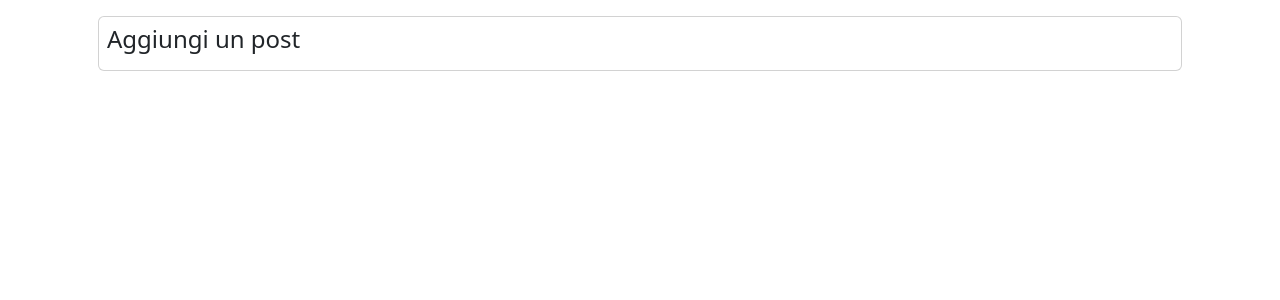
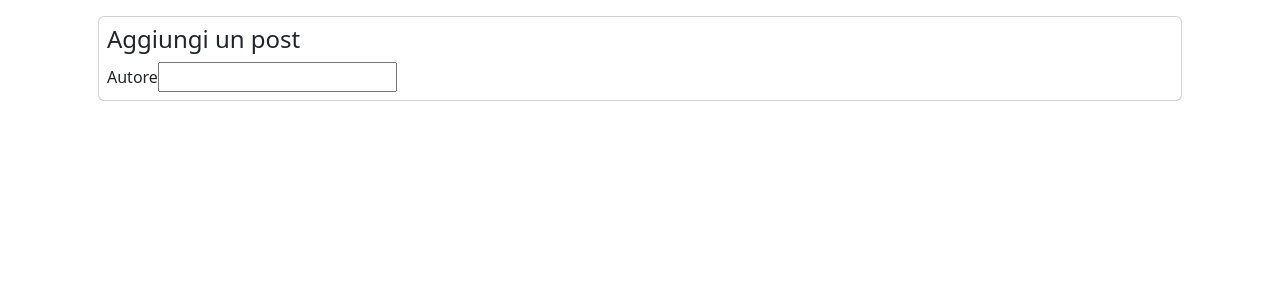
Before and after one commit to nildebenedetti/react-post-form, a React (Vite) app: page / in a window 1280 px wide. Shown: the top 300 px of the page. Built offline with nearby package versions, Linux system fonts and the light colour scheme.

Commit message:
add: primo input del form con relativa label in App.jsx

```diff
--- a/src/App.jsx
+++ b/src/App.jsx
@@ -6,7 +6,16 @@ function App() {
       <div className="card m-3 p-2">
         <h4 className="card-title">Aggiungi un post</h4>
         <form>
-
+          {/**
+            author (string) - L’autore del post
+            title (string) - Il titolo del post
+            body (string) - Il testo del post
+            public (boolean) - Se il post deve essere
+                pubblico (true) o una bozza (false)
+         */}
+          <label htmlFor="author">Autore</label>
+          <input type="text" id="author" name="author" onChange="" value="">
+          </input>
         </form>
       </div>
     </div>
```
Lines whose indentation alone changed are shown as unchanged.
